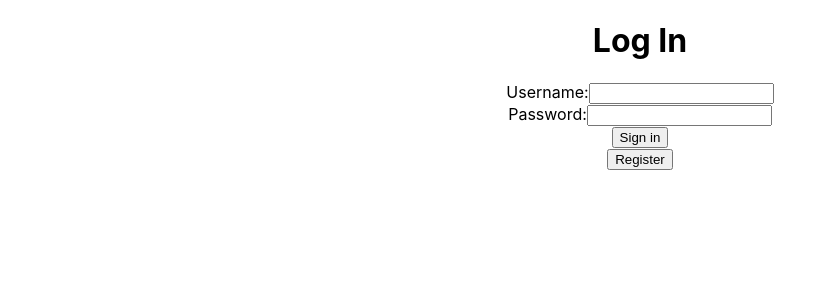
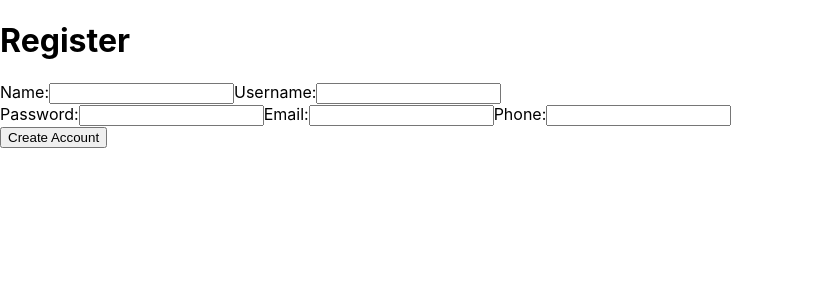
Before and after one commit to Build-Week-PotLuck-Planner-Organization/front-end, a React (Create React App) app in the folder potluck-planner-organizer/: page /register in a window 1280 px wide. Shown: the top 300 px of the page, without its empty margins (0-837 px from the left). Built offline with nearby package versions, Linux system fonts and the light colour scheme.

Commit message:
form components complete

```diff
--- a/potluck-planner-organizer/package.json
+++ b/potluck-planner-organizer/package.json
@@ -11,6 +11,7 @@
     "react-dom": "^17.0.1",
     "react-redux": "^7.2.2",
     "react-router": "^5.2.0",
+    "react-router-dom": "^5.2.0",
     "react-scripts": "4.0.1",
     "redux": "^4.0.5",
     "web-vitals": "^0.2.4"
--- a/potluck-planner-organizer/src/App.js
+++ b/potluck-planner-organizer/src/App.js
@@ -1,14 +1,27 @@
 import React from 'react';
 import './App.css';
 import Login from './Login'
+import { Link } from "react-router-dom";
+
+
+
+
+
+
 
 function App() {
+
+
+
+
   return (
     <div className="App">
       <Login />
 
-    {/*Register button will take you Register Page */}
-    <button>Register</button>
+      <Link to="/register"><button>
+        Register
+        </button>
+        </Link>
 
       </div>
   );
--- /dev/null
+++ b/potluck-planner-organizer/src/Register.js
@@ -0,0 +1,66 @@
+import React, {useState} from 'react';
+import { Link } from "react-router-dom";
+
+function Register () {
+    const [user, setUser] = useState("");
+
+    const handleNameChange = event => {
+      setUser({ ...user, username: event.target.value });
+    };
+
+    const handlePasswordChange = event => {
+      setUser({ ...user, password: event.target.value });
+    };
+    /*Code for Axios Post will go here*/
+
+    const handleSubmit = event => {
+
+      console.log(user.username);
+      console.log(user.password);
+    };
+
+
+    return (
+        <div>
+        <h1>Register</h1>
+
+        <form onSubmit={event => handleSubmit(event)}>
+        <label>
+            Name:
+            <input id="name" name="name" type="text" onChange={event => handleNameChange(event)}/>
+                </label>
+
+
+            <label>
+            Username:
+            <input id="username" name="username" type="text" onChange={event => handleNameChange(event)}/>
+                </label>
+        <br></br>
+
+        <label>
+          Password:
+          <input id="password" name="password" type="password" onChange={event => handlePasswordChange(event)}/>
+        </label>
+
+        <label>
+            Email:
+            <input id="email" name="email" type="text" onChange={event => handleNameChange(event)}/>
+                </label>
+
+        <label>
+            Phone:
+            <input id="phone" name="phone" type="text" onChange={event => handleNameChange(event)}/>
+                </label>
+
+
+        <br></br>
+        <Link to="/">
+        <button type="submit" path="/">Create Account</button>
+        </Link>
+
+        </form>
+        </div>
+    )
+}
+
+export default Register;
--- a/potluck-planner-organizer/src/index.js
+++ b/potluck-planner-organizer/src/index.js
@@ -3,11 +3,18 @@ import ReactDOM from 'react-dom';
 import './index.css';
 import App from './App';
 import reportWebVitals from './reportWebVitals';
+import { BrowserRouter, Route, Switch } from "react-router-dom";
+import Register from "./Register"
 
 ReactDOM.render(
-  <React.StrictMode>
-    <App />
-  </React.StrictMode>,
+  <BrowserRouter>
+
+    <Switch>
+    <Route exact path="/" component={App} />
+    <Route path="/register" component={Register} />
+    </Switch>
+
+  </BrowserRouter>,
   document.getElementById('root')
 );
 
```
Also changed, not shown: 2 other files (tests, documents, lock files or other folders).
